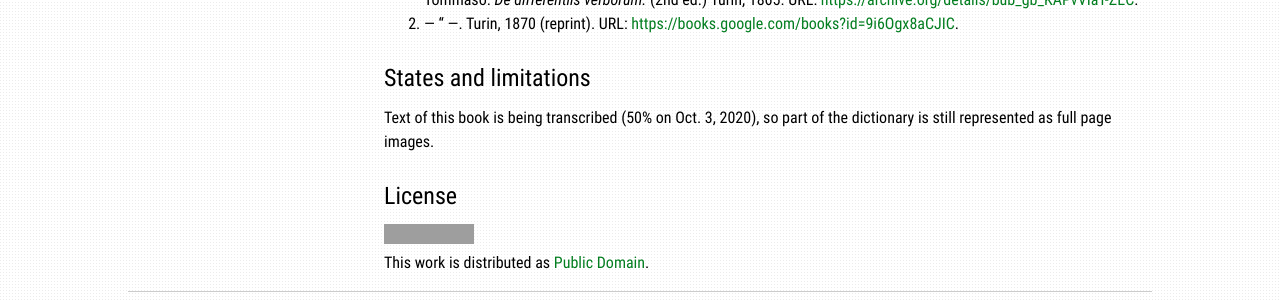
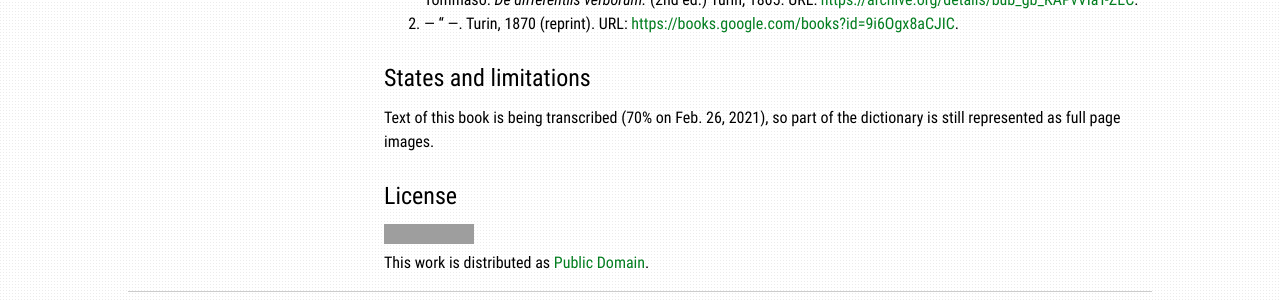
Before and after one commit to latin-dict/latin-dict.github.io, a Jekyll site: the page built from _dictionaries/Popma1865.md, in a window 1280 px wide. Shown: the part 775-1075 px from the top of the page. Built offline with Jekyll 4.4.1, drawn with Linux system fonts in a browser that asks for light colours; grey boxes are pictures that could not be loaded.

Commit message:
Popma1865 v0.16

```diff
--- a/_dictionaries/Popma1865.md
+++ b/_dictionaries/Popma1865.md
@@ -33,7 +33,7 @@
 
 ## States and limitations
 
-Text of this book is being transcribed (50% on Oct. 3, 2020), so part of the dictionary is still represented as full page images.
+Text of this book is being transcribed (70% on Feb. 26, 2021), so part of the dictionary is still represented as full page images.
 
 
 ## License
```
Also changed, not shown: _posts/2021-02-26-Popma1865.md (added, +15 -0 lines).
